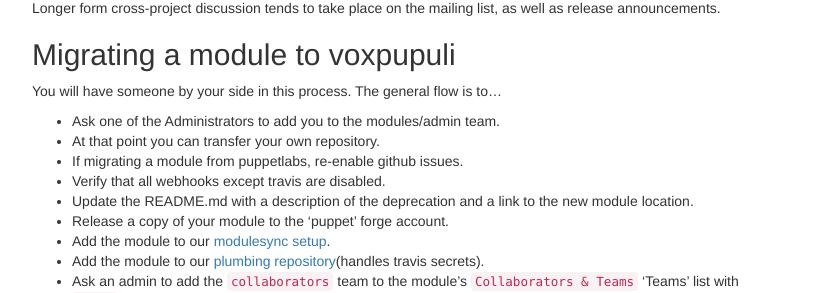
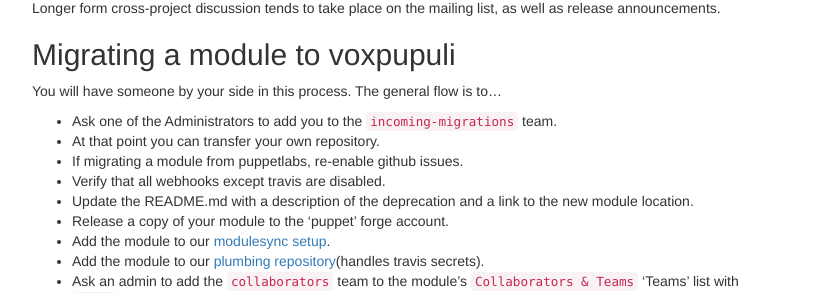
Before and after one commit to voxpupuli/voxpupuli.github.io, a Jekyll site: the page built from docs/index.md, in a window 1280 px wide and 900 px high, scrolled down 612 px. Shown: the part 147-440 px from the top of the window, without its empty margins (233-1046 px from the left). Built offline with Jekyll 4.4.1, drawn with Linux system fonts in a browser that asks for light colours; nearby versions of some CDN libraries.

Commit message:
Update github team for migrations

```diff
--- a/docs/index.md
+++ b/docs/index.md
@@ -41,7 +41,7 @@
 ## Migrating a module to voxpupuli
 You will have someone by your side in this process. The general flow is to…
 
-* Ask one of the Administrators to add you to the modules/admin team.
+* Ask one of the Administrators to add you to the `incoming-migrations` team.
 * At that point you can transfer your own repository.
 * If migrating a module from puppetlabs, re-enable github issues.
 * Verify that all webhooks except travis are disabled.
```
